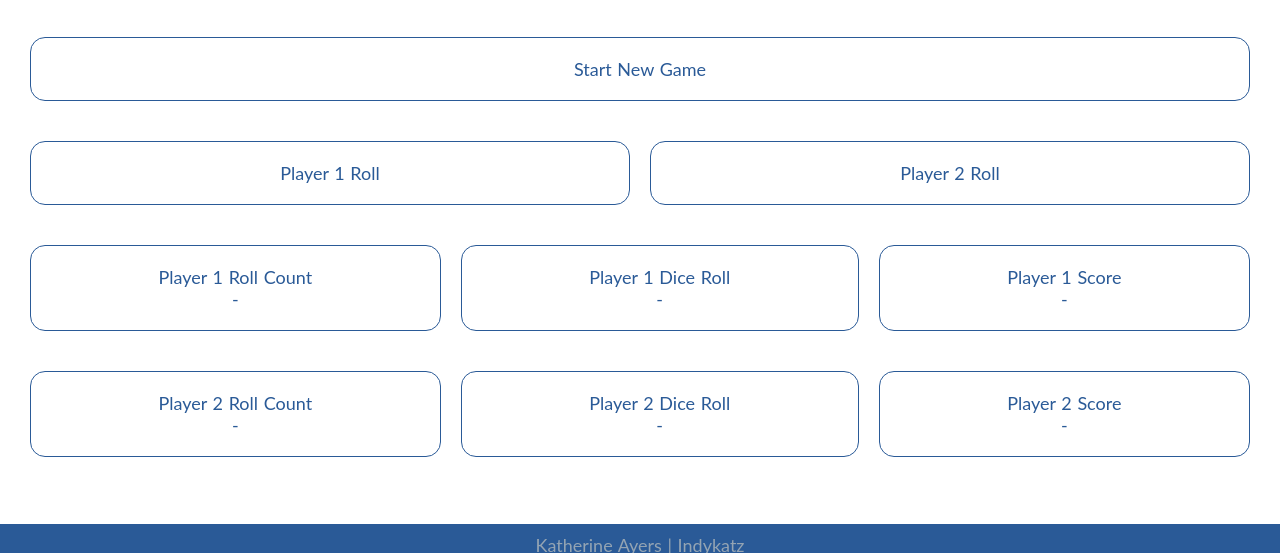
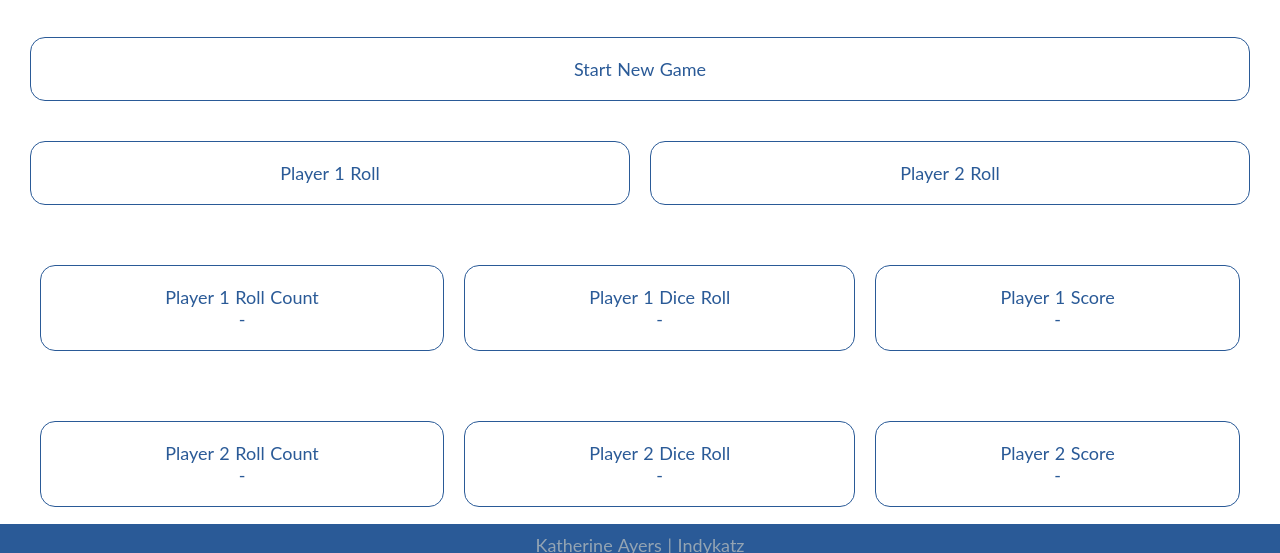
Before and after one commit to Indykatz/CN_dice2player_38, a plain HTML site: page index.html in a window 1280 px wide. Shown: the part 172-725 px from the top of the page. Drawn offline with Linux system fonts and the light colour scheme.

Commit message:
26/5/22 fixes 01

```diff
--- a/index.html
+++ b/index.html
@@ -32,6 +32,7 @@
           <li id="player2">Player 2 Roll</li>
         </ul>
         <!-- <div class="content"> -->
+        <div class="content">
           <ul>
             <li>
               Player 1 Roll Count
@@ -46,6 +47,8 @@
               <p id="p1score">-</p>
             </li>
           </ul>
+        </div>
+        <div class="content">
           <ul>
             <li>
               Player 2 Roll Count
@@ -60,6 +63,7 @@
               <p id="p2score">-</p>
             </li>
           </ul>
+        </div>
       </div>
       <!-- <footer> -->
       <div class="foot">
```
Lines whose indentation alone changed are shown as unchanged.
